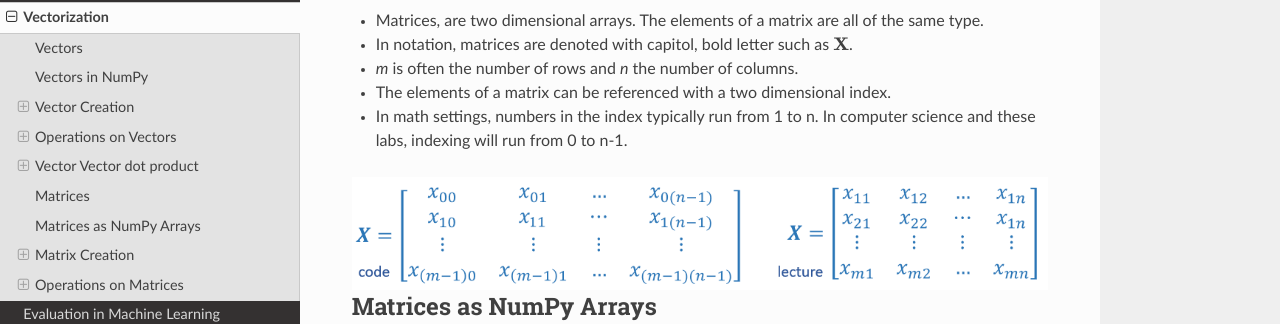
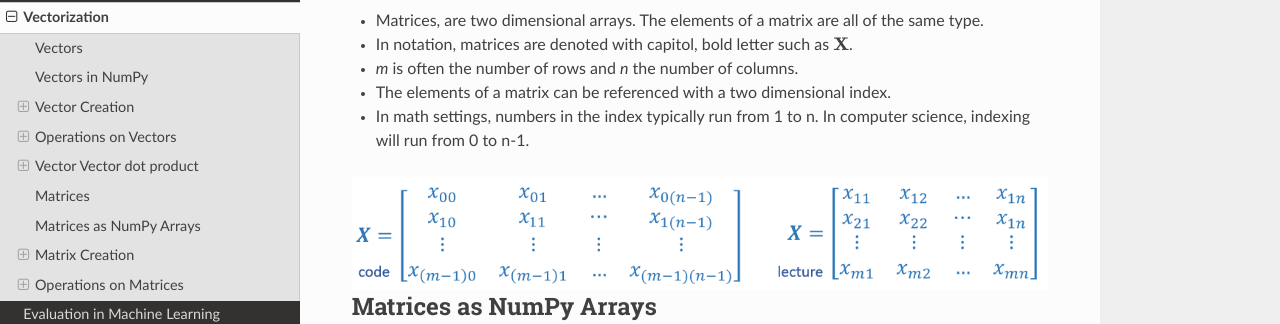
Before and after one commit to rhasan/ml-breadth, a Sphinx documentation site: the page built from docs/ch2-vectors.rst, in a window 1280 px wide and 900 px high, scrolled down 7965 px. Shown: the part 151-475 px from the top of the window. Built offline with Sphinx 7.4.7 and the Read the Docs theme 2.0.0, drawn with Linux system fonts in a browser that asks for light colours; some of the changed text lies outside the part shown.

```diff
--- a/docs/ch2-vectors.rst
+++ b/docs/ch2-vectors.rst
@@ -364,7 +364,7 @@
 * In notation, matrices are denoted with capitol, bold letter such as :math:`\mathbf{X}`.
 * `m` is often the number of rows and `n` the number of columns.
 * The elements of a matrix can be referenced with a two dimensional index.
-* In math settings, numbers in the index typically run from 1 to n. In computer science and these labs, indexing will run from 0 to n-1.
+* In math settings, numbers in the index typically run from 1 to n. In computer science, indexing will run from 0 to n-1.
 
 
 .. image:: images/ch2/ch2-matrices.png
```
Also changed, not shown: other parts of docs/ch2-vectors.rst (+2 -2 lines), README.md (+4 -2 lines).
